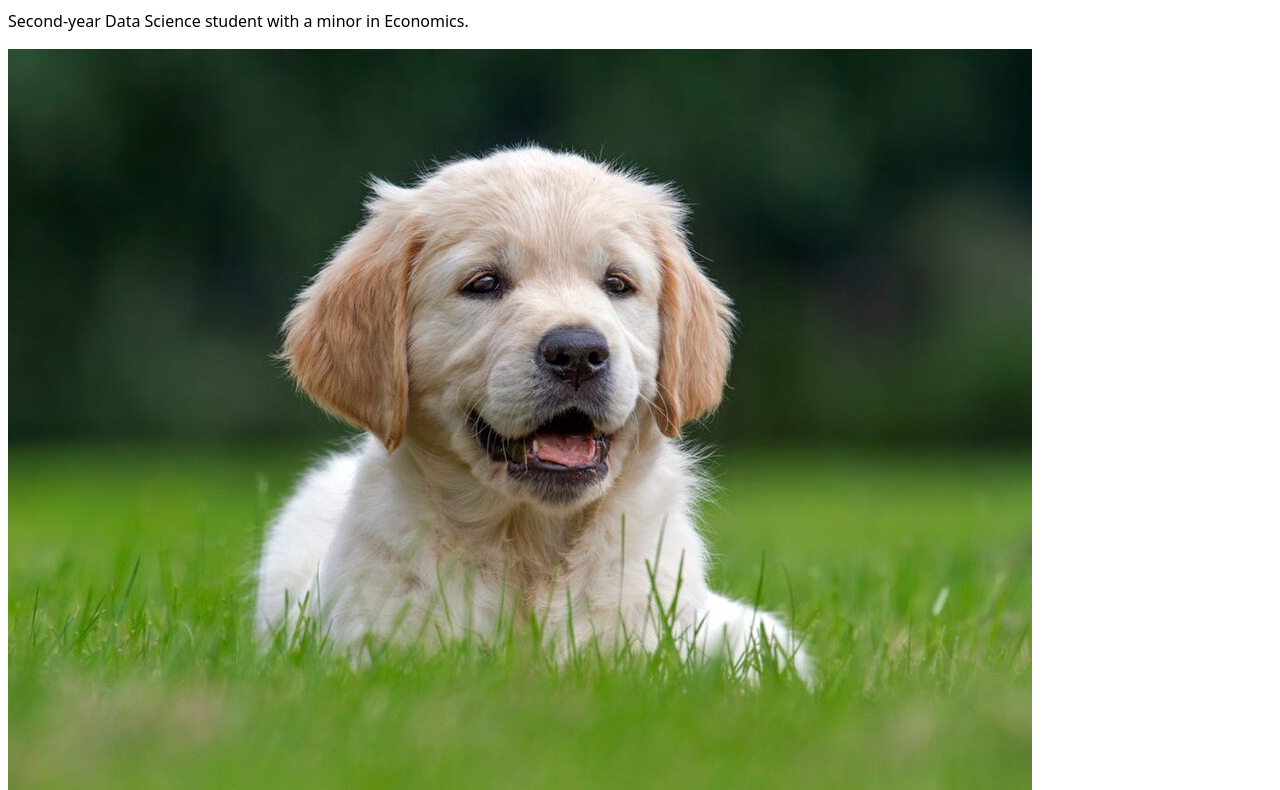
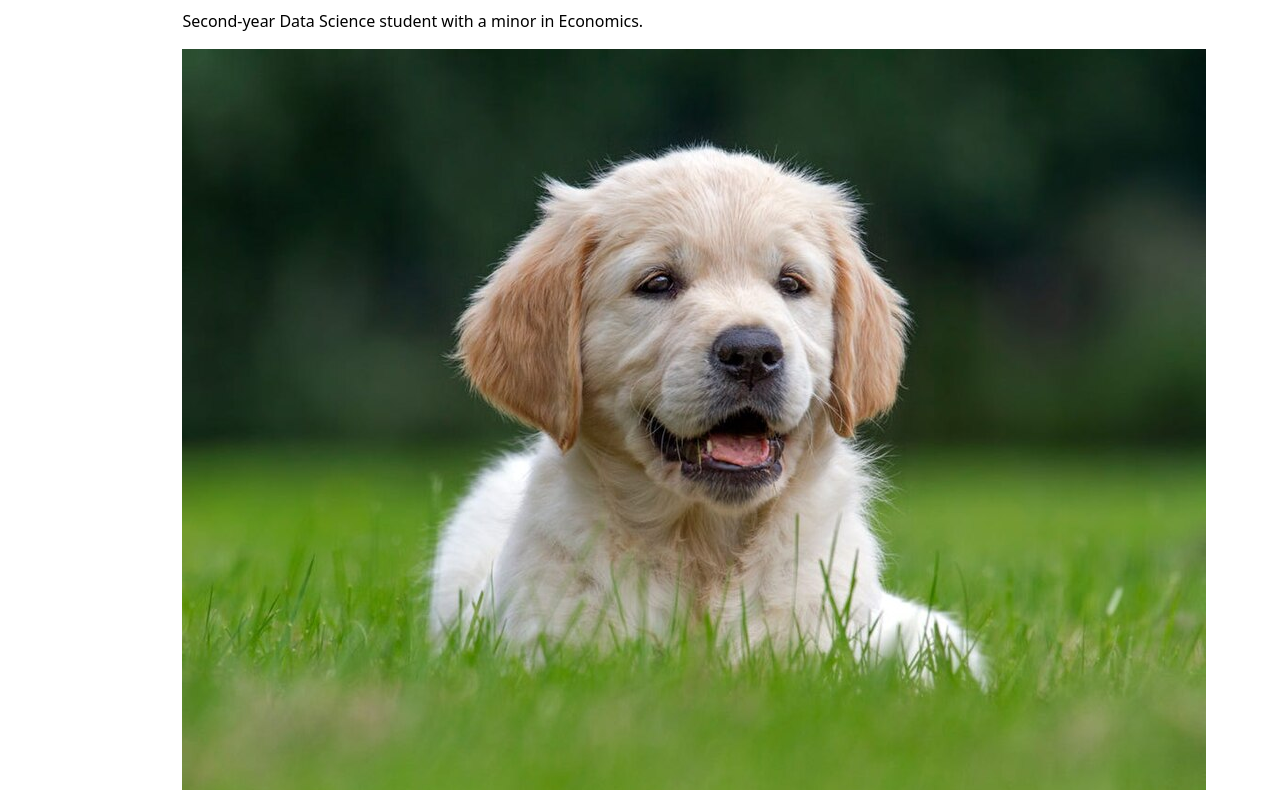
Before and after one commit to lmalottucsd/portfolio, a plain HTML site: page index.html in a window 1280 px wide. Shown: the part 82-872 px from the top of the page. Drawn offline with Linux system fonts and the light colour scheme.

Commit message:
Update style.css

```diff
--- a/style.css
+++ b/style.css
@@ -1,6 +1,5 @@
 body {
-  /* Set line height to 1.5 times the font size
-	   and use the OS’s UI font as the website font
-	 */
+  max-width: 100ch;
   font: 100%/1.5 system-ui;
+  margin-inline: auto;
 }
```
